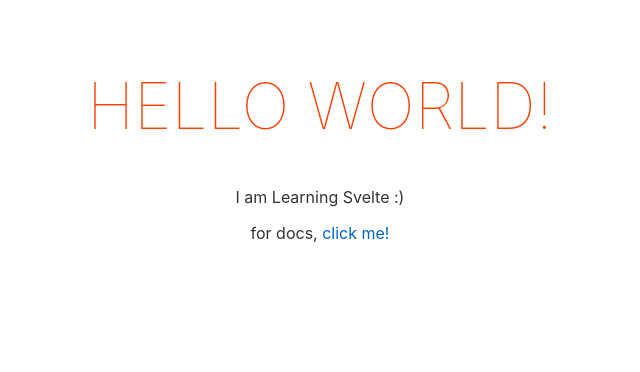
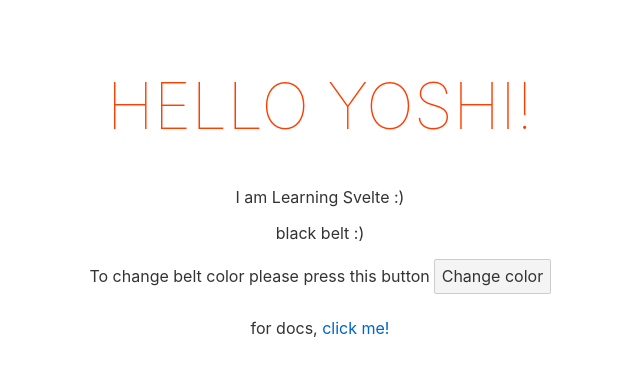
Before and after one commit to CC-Areeb/svelte, a Svelte app: page / in a window 1280 px wide. Shown: the top 372 px of the page, without its empty margins (320-960 px from the left). Built offline with nearby package versions, Linux system fonts and the light colour scheme.

Commit message:
Some basic syntax

```diff
--- a/src/App.svelte
+++ b/src/App.svelte
@@ -1,5 +1,10 @@
 <script>
-	export let name;
+	let name = 'Yoshi';
+	let beltColor = 'black';
+
+	const changeColor = () => {
+		beltColor = 'aqua'
+	}
 </script>
 
 <main>
@@ -8,6 +13,14 @@
 	</h1>
 	<p>
 		I am Learning Svelte :)
+	</p>
+
+	<p>
+		{beltColor} belt :)
+	</p>
+
+	<p>
+		To change belt color please press this button <button on:click="{changeColor}">Change color</button>
 	</p>
 
 	<p>
```
Also changed, not shown: 1 other file (tests, documents, lock files or other folders).
